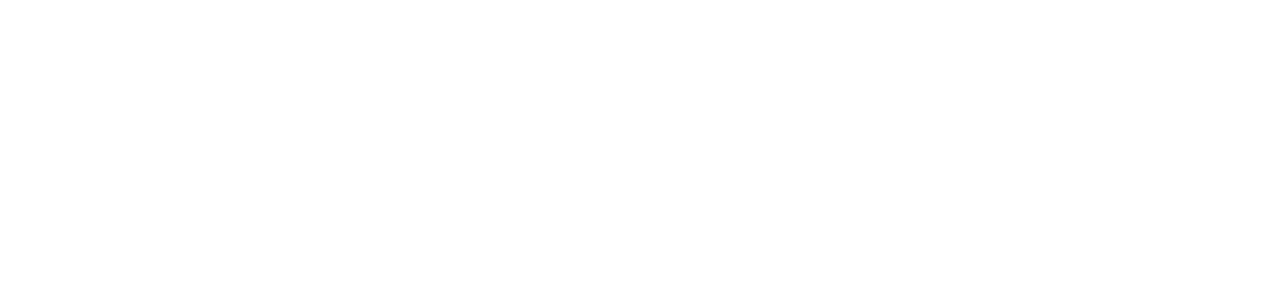
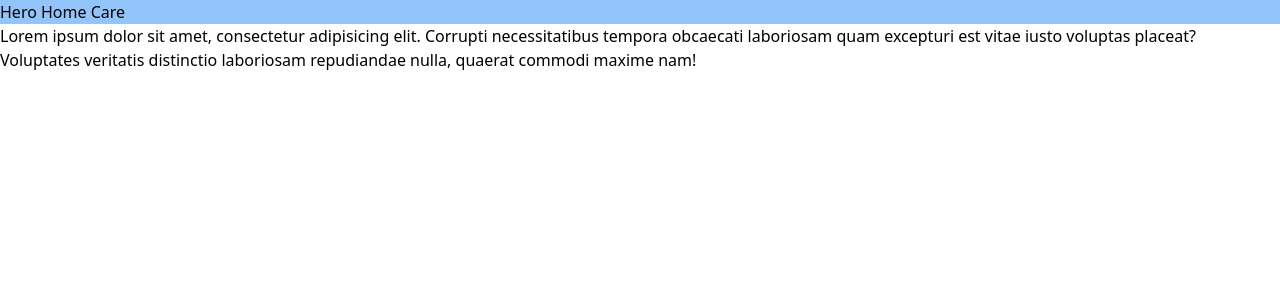
Before and after one commit to mehrdadanvar/hero, a Nuxt app: page / in a window 1280 px wide. Shown: the top 300 px of the page. Built offline with nearby package versions, Linux system fonts and the light colour scheme.

Commit message:
added pages directory with an index file for testing

```diff
--- /dev/null
+++ b/pages/index.vue
@@ -0,0 +1,17 @@
+<template>
+  <ClientOnly>
+    <div>
+      <h1 class="bg-blue-300">Hero Home Care</h1>
+      <p class="bg-">
+        Lorem ipsum dolor sit amet, consectetur adipisicing elit. Corrupti
+        necessitatibus tempora obcaecati laboriosam quam excepturi est vitae
+        iusto voluptas placeat? Voluptates veritatis distinctio laboriosam
+        repudiandae nulla, quaerat commodi maxime nam!
+      </p>
+    </div>
+  </ClientOnly>
+</template>
+
+<script setup></script>
+
+<style scoped></style>
```
